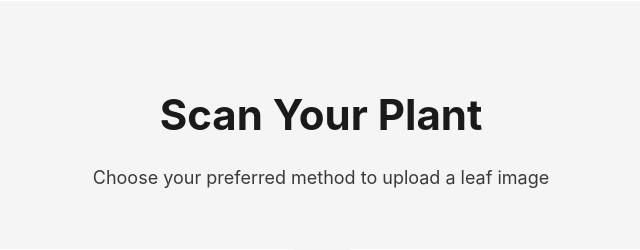
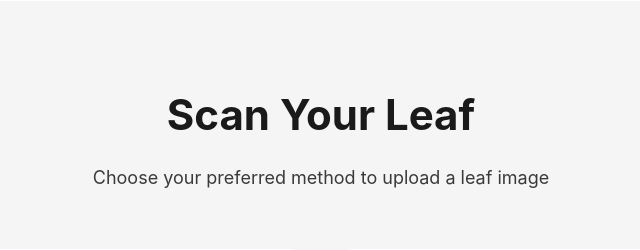
Before and after one commit to g-sravani1512/plant-disease-detection, a Flask app: page / in a window 1280 px wide. Shown: the part 1717-1967 px from the top of the page, without its empty margins (319-959 px from the left). Run offline with Flask 3, Linux system fonts and the light colour scheme.

Commit message:
Update index.html UI changes

```diff
--- a/templates/index.html
+++ b/templates/index.html
@@ -116,7 +116,7 @@
     <section id="upload" class="upload-section">
         <div class="container">
             <div class="section-header">
-                <h2 class="section-title">Scan Your Plant</h2>
+                <h2 class="section-title">Scan Your Leaf</h2>
                 <p class="section-subtitle">Choose your preferred method to upload a leaf image</p>
             </div>
 
```
